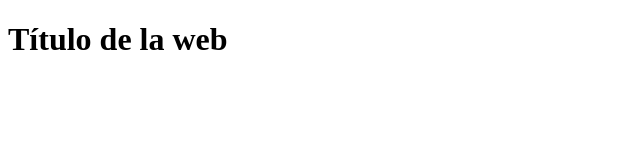
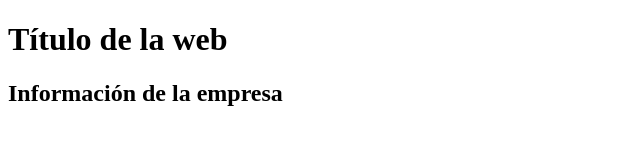
Before and after one commit to lauraolivas/Ejercicios-html, a plain HTML site: page index.html in a window 1280 px wide. Shown: the whole page, without its empty margins (0-640 px from the left). Drawn offline with Linux system fonts and the light colour scheme.

Commit message:
Update index.html

```diff
--- a/index.html
+++ b/index.html
@@ -6,5 +6,6 @@
     </head>
     <body>
         <h1>Título de la web</h1>
+        <h2>Información de la empresa</h2>
     </body>
 </html>
```
